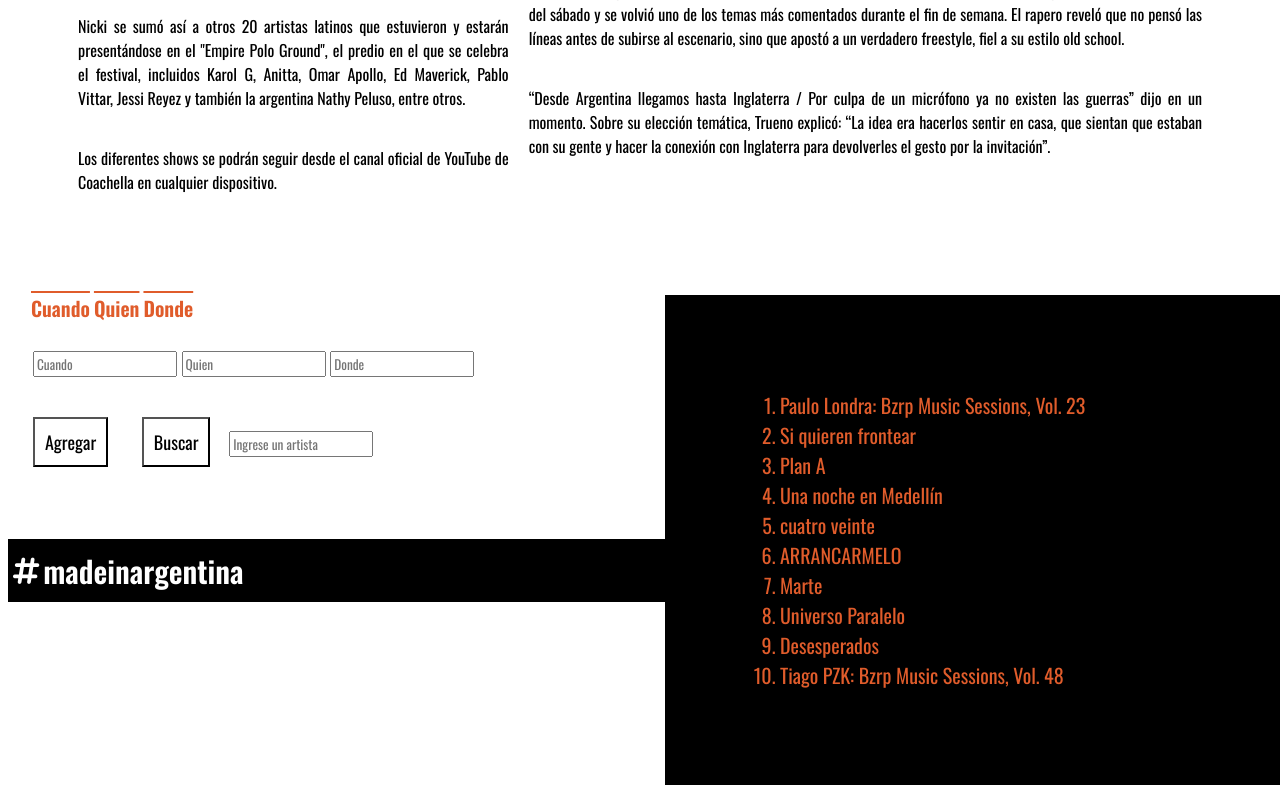
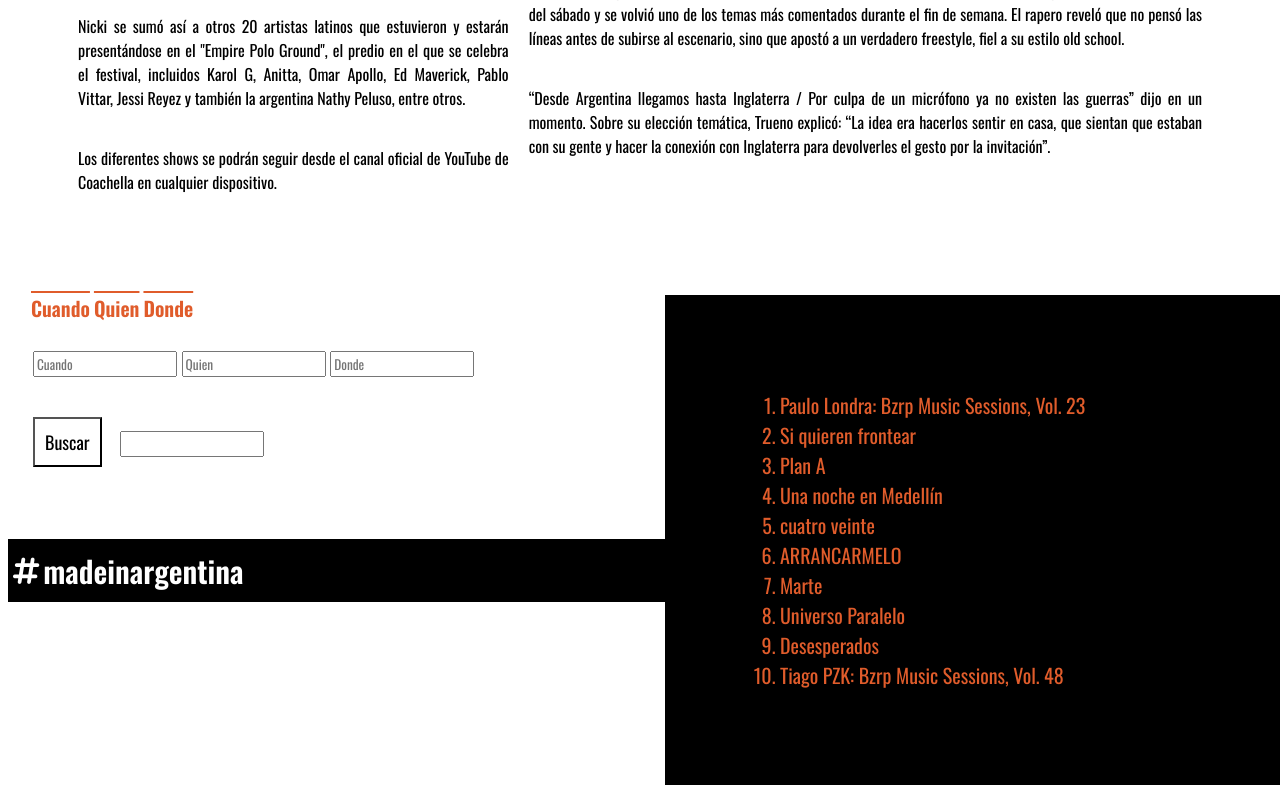
Before and after one commit to henryMelchior/TPE-tio, a plain HTML site: page sitiooriginal - copia/navegador.html in a window 1280 px wide. Shown: the part 2583-3368 px from the top of the page. Drawn offline with nearby package versions, Linux system fonts and the light colour scheme; no server answers.

Commit message:
navegador
Modifico botones

```diff
--- a/sitiooriginal - copia/navegador.html
+++ b/sitiooriginal - copia/navegador.html
@@ -184,11 +184,9 @@
         <input type="text" name="donde" id="input_donde" placeholder="Donde">
       </div>
     </form>
-    <div class="botones">
-      <button id="btn_agregar" type="button">Agregar</button>
-      <button id="btn_confirmar_edicion" class="esconder" type="button">Confirmar Edicion</button>
+   <div class="buscador">
       <button type="button" id="btn_buscar">Buscar</button>
-      <input type="text" placeholder="Ingrese un artista" id="input_buscar">
+      <input type="text"  id="input_buscar">
     </div>
     <p id="alerta"></p>
   </div>
```
